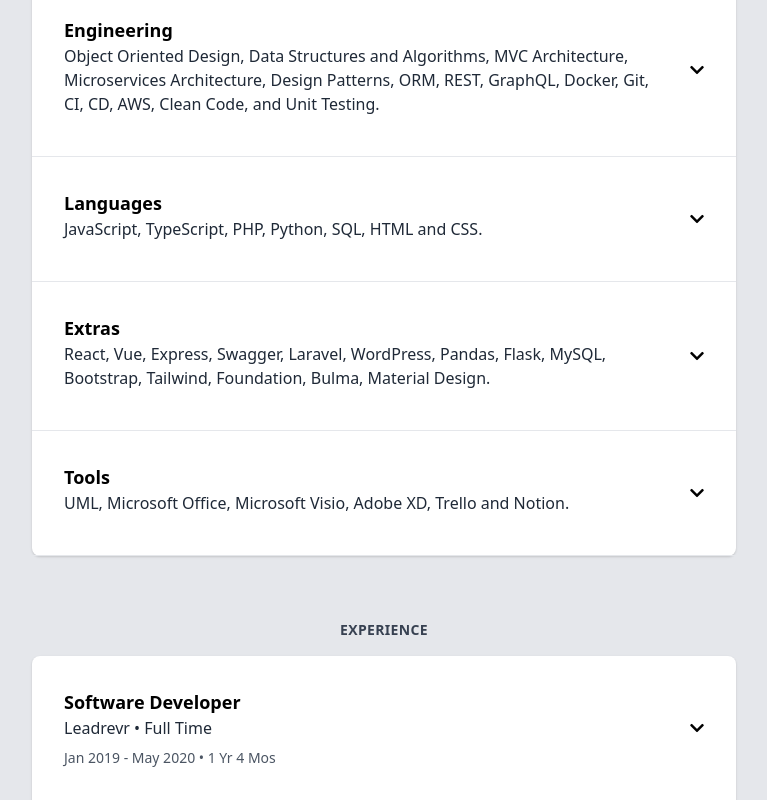
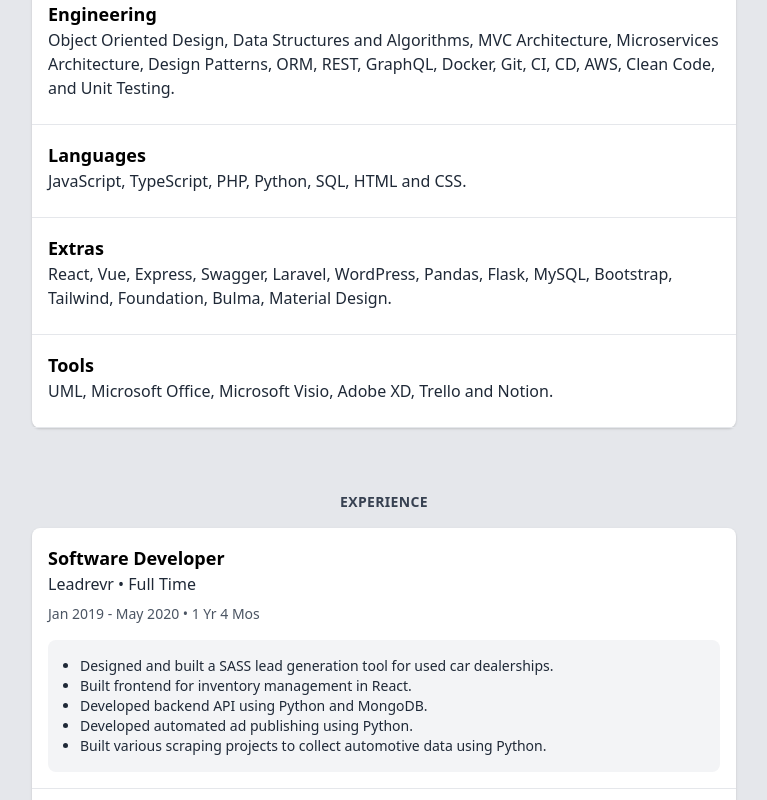
Before and after one commit to venusvavadiya/venusvavadiya.github.io, a Next.js app: page / in a window 1280 px wide. Shown: the part 620-1420 px from the top of the page, without its empty margins (256-1023 px from the left). Built offline with nearby package versions, Linux system fonts and the light colour scheme.

Commit message:
UI improved

```diff
--- a/base/ContentBox.jsx
+++ b/base/ContentBox.jsx
@@ -1,28 +1,17 @@
 import React, { useState } from "react";
 
-const ContentBox = ({ header, children }) => {
-  const [isOpen, setIsOpen] = useState(false);
-
-  return (
-    <div>
-      <div
-        className="flex items-center justify-between cursor-pointer p-2 md:p-4"
-        onClick={() => setIsOpen(!isOpen)}
-      >
+const ContentBox = ({ header, children }) => (
+  <div className="p-1 md:p-2">
+    <div className="p-1 md:p-2">
       {header}
-
-        <p className="p-2 md:p-4">
-          <i className={`fas fa-chevron-${isOpen ? 'up' : 'down'}`} />
-        </p>
     </div>
 
-      {isOpen && (
-        <div className="p-2 md:p-4 bg-gray-100">
+    { children && (
+      <div className="p-1 md:p-2">
         {children}
       </div>
     )}
   </div>
 );
-}
 
 export default ContentBox;
--- a/base/ContentHeader.jsx
+++ b/base/ContentHeader.jsx
@@ -1,7 +1,7 @@
 import React from "react";
 
 const ContentHeader = ({ title, subtitle, subsubtitle }) => (
-  <div className="p-2 md:p-4">
+  <>
     <p className="text-lg font-bold">
       {title}
     </p>
@@ -13,7 +13,7 @@ const ContentHeader = ({ title, subtitle, subsubtitle }) => (
     <p className="text-sm text-gray-600 mt-2">
       {subsubtitle}
     </p>
-  </div>
+  </>
 );
 
 export default ContentHeader;
--- a/base/ContentList.jsx
+++ b/base/ContentList.jsx
@@ -1,7 +1,7 @@
 import React from "react";
 
 const ContentList = ({ items }) => (
-  <ul className="pl-4 md:pl-8 list-disc">
+  <ul className="pl-2 md:pl-4 list-disc text-sm text-gray-800">
     {items.map(i => <li key={i}>{i}</li>)}
   </ul>
 );
--- a/components/Experiences.jsx
+++ b/components/Experiences.jsx
@@ -19,7 +19,9 @@ const Experiences = () => (
           <ContentBox header={(
             <ContentHeader {...{title, subtitle, subsubtitle}}/>
           )}>
-            <ContentList items={items} />
+            <div className="p-2 md:p-4 bg-gray-100 rounded-lg">
+              <ContentList items={items} />
+            </div>
           </ContentBox>
         </div>
       ))}
--- a/components/Skills.jsx
+++ b/components/Skills.jsx
@@ -14,13 +14,11 @@ const Skills = () => (
     </SectionTitle>
 
     <SectionContent>
-      {skills.map(({ title, subtitle, subsubtitle, items }) => (
-        <div key={title + subsubtitle} className="border-b">
+      {skills.map(({ title, subtitle }) => (
+        <div key={title + subtitle} className="border-b">
           <ContentBox header={(
-            <ContentHeader {...{title, subtitle, subsubtitle}}/>
-          )}>
-            <ContentList items={items} />
-          </ContentBox>
+            <ContentHeader {...{title, subtitle}}/>
+          )} />
         </div>
       ))}
     </SectionContent>
```
Lines whose indentation alone changed are shown as unchanged.
